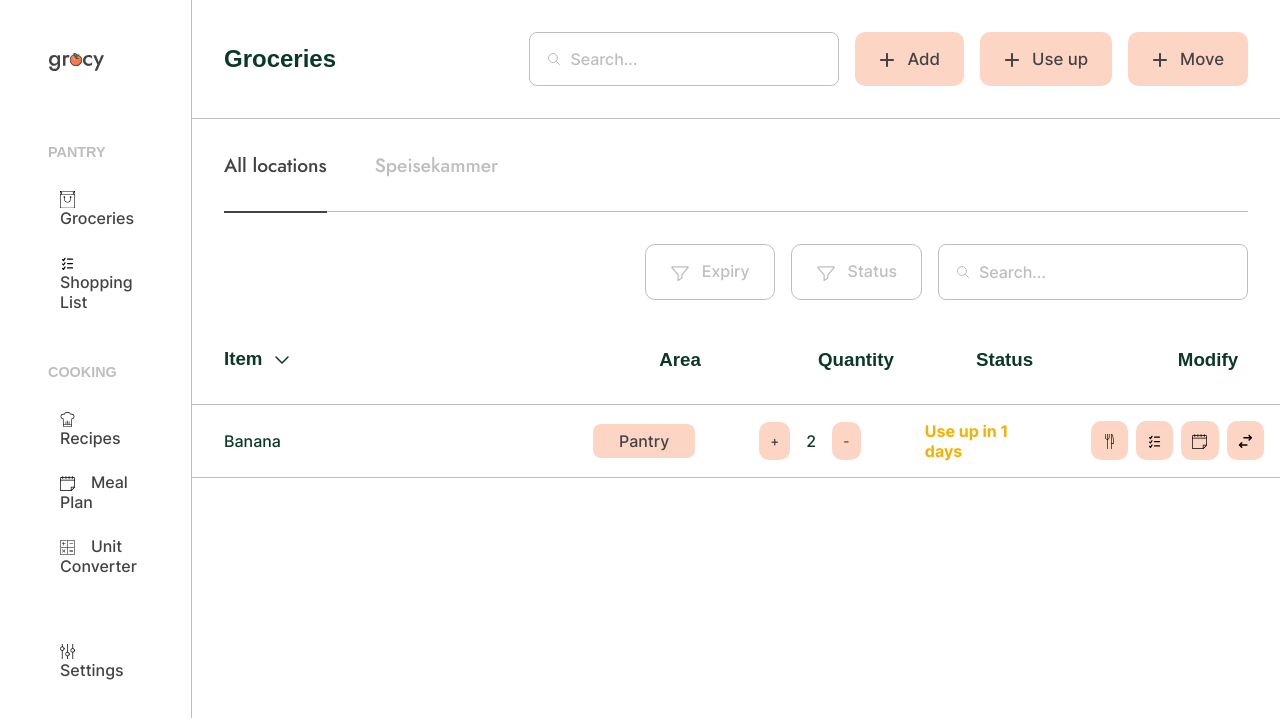
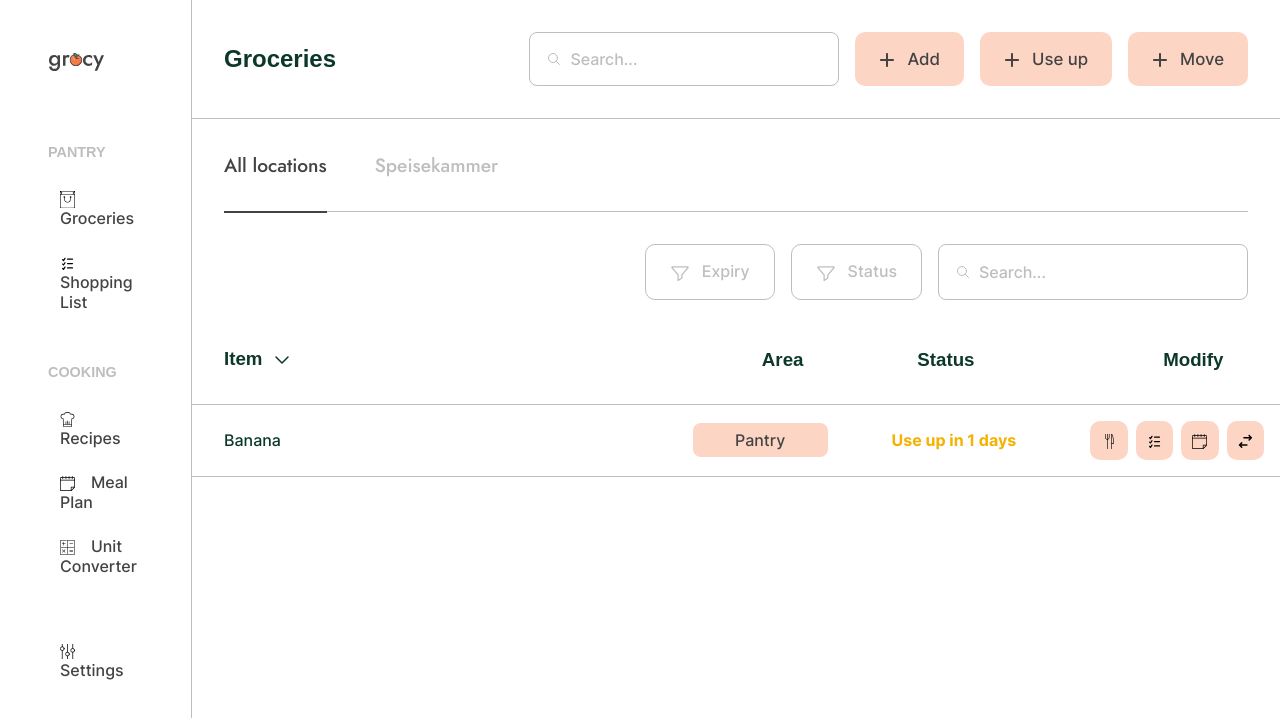
Before and after one commit to mwestenthanner/grocy-simplified, a Vue app: page /groceries in a window 1280 px wide. Shown: the top 718 px of the page. Built offline with nearby package versions, Linux system fonts and the light colour scheme; no server answers; a web font is replaced by a local one.

Commit message:
Removed quantity from frontend

```diff
--- a/src/components/Components/ListItem.vue
+++ b/src/components/Components/ListItem.vue
@@ -2,11 +2,6 @@
     <div class="list-item">
         <p>{{ props.product.name }}</p>
         <p class="tag">{{ props.product.area }}</p>
-        <div class="quantity">
-            <button>+</button>
-            <p>{{ props.product.quantity }}</p>
-            <button>-</button>
-        </div>
         <p class="status" :class="{ expiring : isExpiring, expired : isExpired }">{{ getStatus(props.product) }}</p>
         <div class="controls">
             <button>
@@ -99,7 +94,7 @@ function getStatus(product: Product) {
 .list-item {
     display: grid;
     grid-template-rows: 1fr;
-    grid-template-columns: 3fr 1fr 1fr 1fr 1fr;
+    grid-template-columns: 3fr 1fr 1fr 1fr;
     padding: 1rem 1rem 1rem 2rem;
     border-bottom: 1px solid var(--font-accent);
     grid-gap: 4rem;
--- a/src/components/Views/ListView.vue
+++ b/src/components/Views/ListView.vue
@@ -14,7 +14,6 @@
                 <h3>Item</h3><svg class="chevron" viewBox="0 0 32 32" xmlns="http://www.w3.org/2000/svg"><title/><g data-name="Layer 2" id="Layer_2"><path d="M16,21a1,1,0,0,1-.71-.29l-8-8a1,1,0,1,1,1.42-1.42L16,18.59l7.29-7.3a1,1,0,0,1,1.42,1.42l-8,8A1,1,0,0,1,16,21Z"/></g><g id="frame"><rect class="cls-1" height="32" width="32"/></g></svg>
             </div>
             <h3 class="tag-heading">Area</h3>
-            <h3>Quantity</h3>
             <h3 class="status">Status</h3>
             <h3>Modify</h3>
         </div>
@@ -71,7 +70,7 @@ const locationList = computed(() => store.getters.getLocations)
     margin: 2rem 0 1rem 0;
     display: grid;
     grid-template-rows: 1fr;
-    grid-template-columns: 3fr 1fr 1fr 1fr 1fr;
+    grid-template-columns: 3fr 1fr 1fr 1fr;
     padding: 1rem 1rem 1rem 2rem;
     grid-gap: 4rem;
     align-items: center;
```
